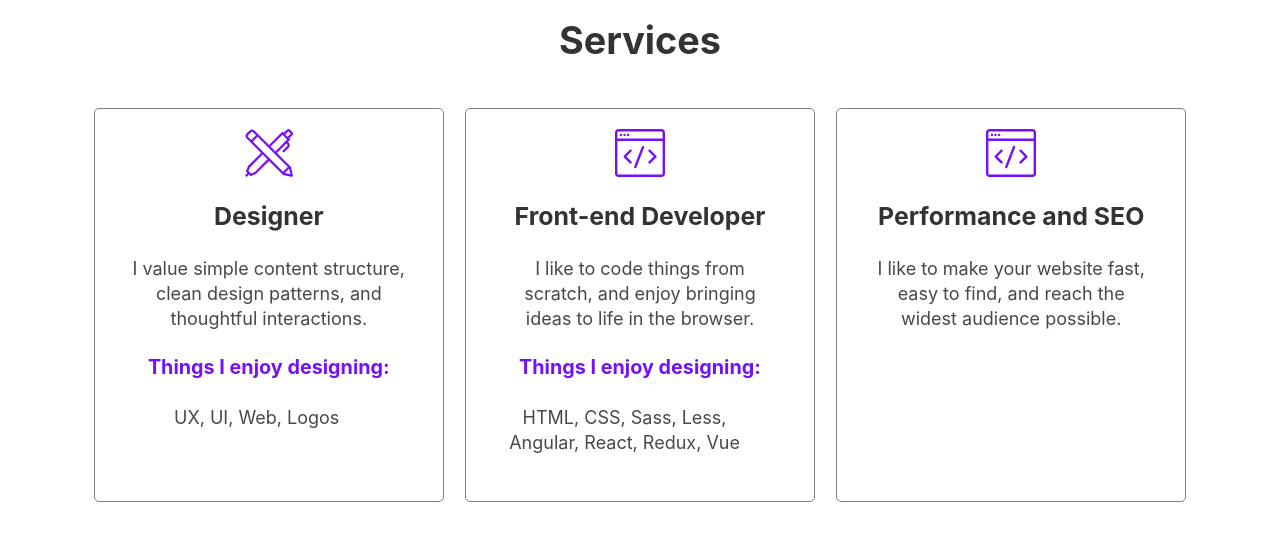
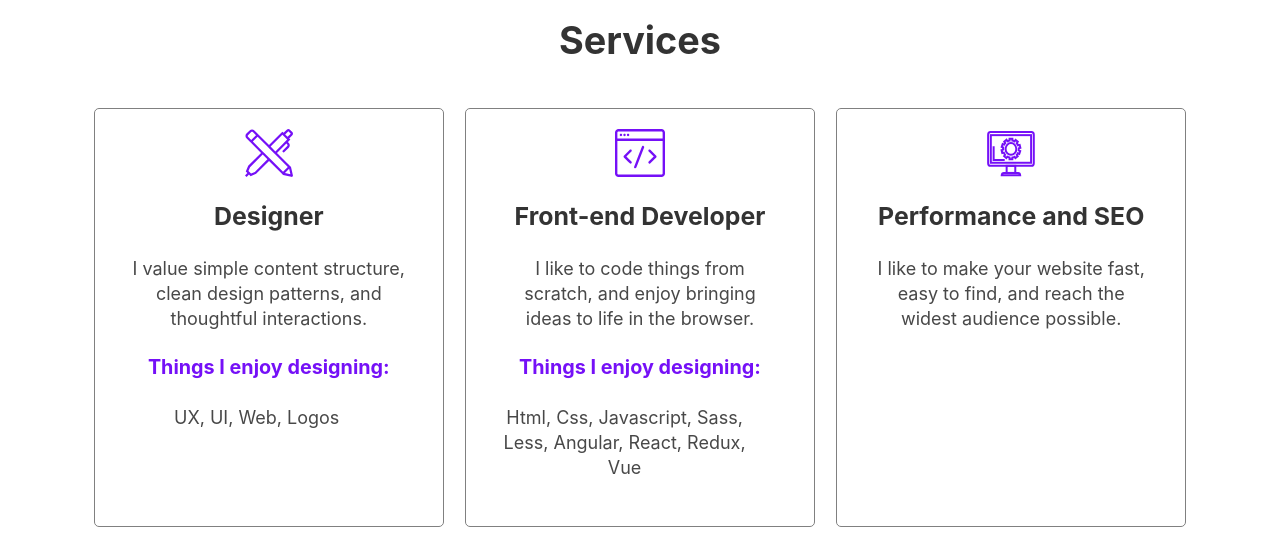
Before and after one commit to adavidarevalo/test5, a Gatsby site: page / in a window 1280 px wide. Shown: the part 2200-2740 px from the top of the page. Built offline with nearby package versions, Linux system fonts and the light colour scheme; Gatsby itself is replaced by a stand-in of ours.

Commit message:
Change the seo Logo

```diff
--- a/src/components/Home/Abilities.jsx
+++ b/src/components/Home/Abilities.jsx
@@ -1,6 +1,7 @@
 import React from 'react'
 import designer from '../../images/designer.svg'
 import frontend from '../../images/frontend.svg'
+import seo from '../../images/seo.svg'
 import { Container } from '../../styles/components/Abilities'
 import LazyLoad from 'react-lazyload';
 
@@ -15,10 +16,10 @@ const AbilitiesContainer = [
         image: frontend,
         title: 'Front-end Developer',
         paragraph: 'I like to code things from scratch, and enjoy bringing ideas to life in the browser.',
-        abilities: 'HTML, CSS, Sass, Less, Angular, React, Redux, Vue',
+        abilities: 'Html, Css, Javascript, Sass, Less, Angular, React, Redux, Vue',
     },
     {
-        image: frontend,
+        image: seo,
         title: 'Performance and SEO',
         paragraph: 'I like to make your website fast, easy to find, and reach the widest audience possible.'
     }
```
Also changed, not shown: src/images/seo.svg (added).
